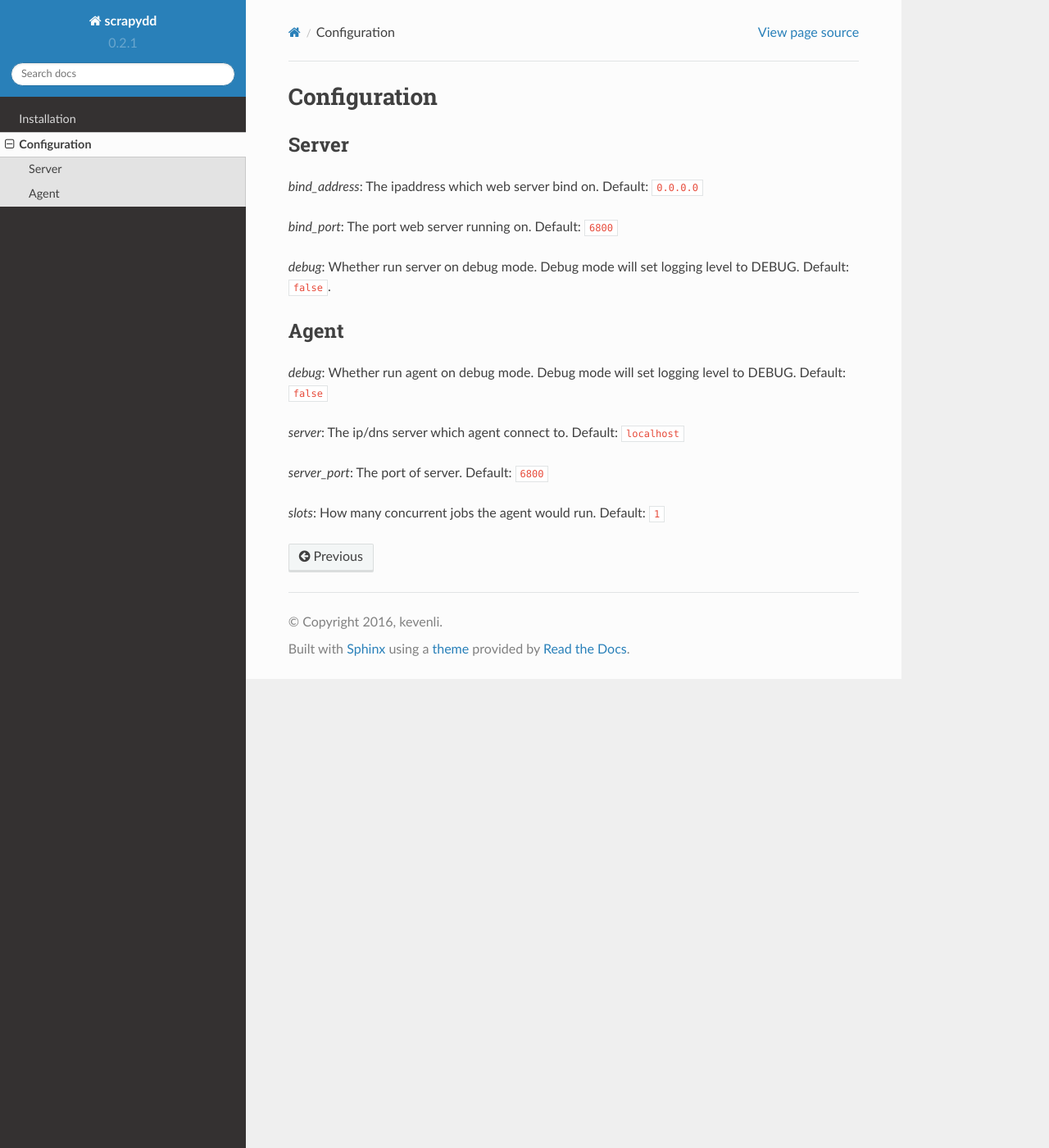
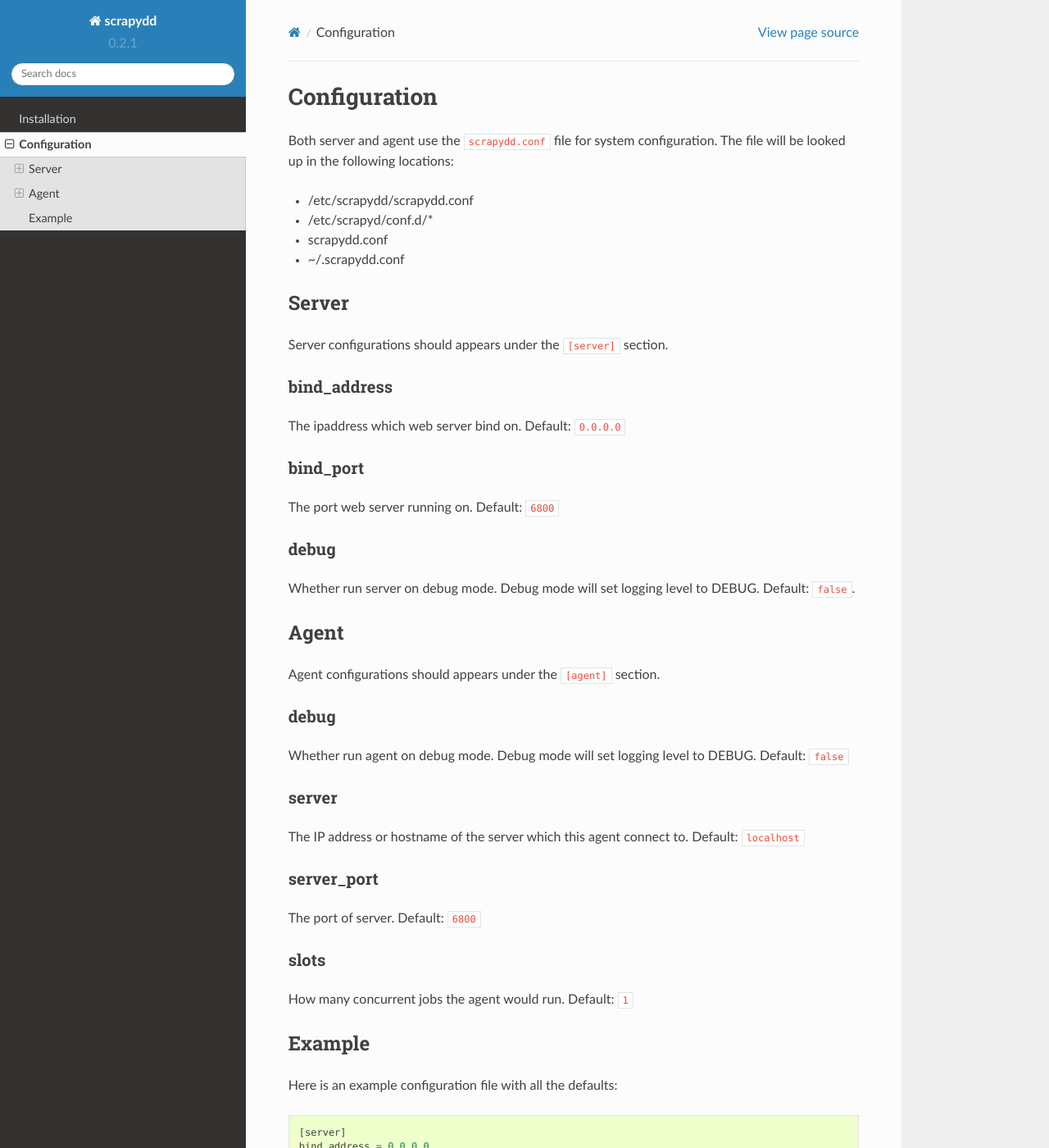
Before and after one commit to kevenli/scrapydd, a Sphinx documentation site: the page built from docs/config.rst, in a window 1280 px wide and 1400 px high. Shown: the whole window at 82% size. Built offline with Sphinx 7.4.7 and the Read the Docs theme 2.0.0, drawn with Linux system fonts in a browser that asks for light colours; some of the changed text lies outside the part shown.

Commit message:
doc: update configuration conf

```diff
--- a/docs/config.rst
+++ b/docs/config.rst
@@ -1,23 +1,65 @@
 Configuration
 =============
+Both server and agent use the ``scrapydd.conf`` file for system configuration.
+The file will be looked up in the following locations:
+
+* /etc/scrapydd/scrapydd.conf
+* /etc/scrapyd/conf.d/*
+* scrapydd.conf
+* ~/.scrapydd.conf
+
 
 Server
 ------
+Server configurations should appears under the ``[server]`` section.
 
-`bind_address`: The ipaddress which web server bind on. Default: ``0.0.0.0``
 
-`bind_port`: The port web server running on. Default: ``6800``
+bind_address
+~~~~~~~~~~~~~~
+The ipaddress which web server bind on. Default: ``0.0.0.0``
 
-`debug`: Whether run server on debug mode. Debug mode will set logging level to DEBUG.
+bind_port
+~~~~~~~~~~
+The port web server running on. Default: ``6800``
+
+debug
+~~~~~~
+Whether run server on debug mode. Debug mode will set logging level to DEBUG.
 Default: ``false``.
 
 Agent
 -----
+Agent configurations should appears under the ``[agent]`` section.
 
-`debug`: Whether run agent on debug mode. Debug mode will set logging level to DEBUG. Default: ``false``
+debug
+~~~~~~~~
+Whether run agent on debug mode. Debug mode will set logging level to DEBUG. Default: ``false``
 
-`server`: The ip/dns server which agent connect to. Default: ``localhost``
+server
+~~~~~~~~~
+The IP address or hostname of the server which this agent connect to. Default: ``localhost``
 
-`server_port`: The port of server. Default: ``6800``
+server_port
+~~~~~~~~~~~~~~
+The port of server. Default: ``6800``
 
-`slots`: How many concurrent jobs the agent would run. Default: ``1``
+slots
+~~~~~~~~
+How many concurrent jobs the agent would run. Default: ``1``
+
+
+Example
+--------
+
+Here is an example configuration file with all the defaults::
+
+    [server]
+    bind_address = 0.0.0.0
+    bind_port = 6800
+    debug = false
+
+    [agent]
+    server = localhost
+    server_port = 6800
+    debug = false
+    slots = 1
```
